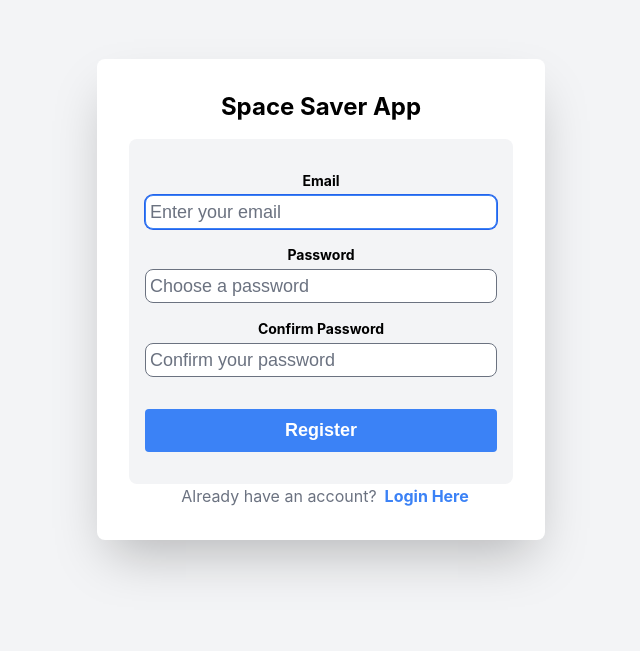
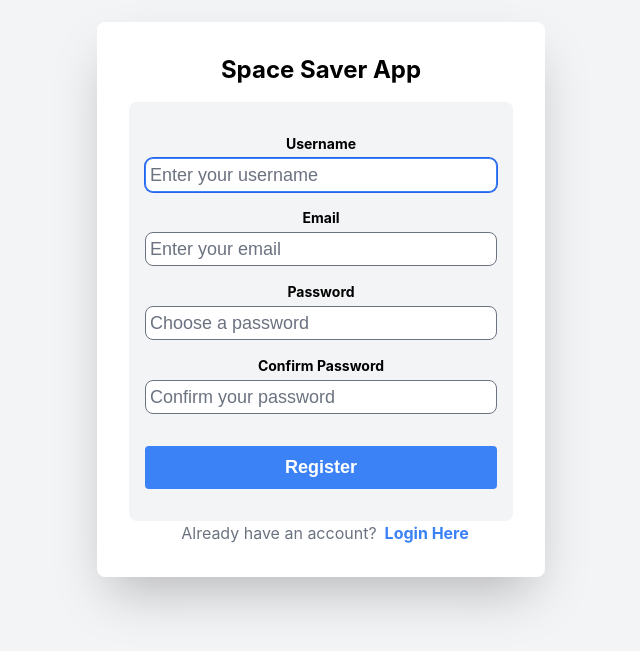
Before and after one commit to CodeDay-Labs-RNZ/Space-saver, a React (Create React App) app in the folder frontend/: page /registration in a window 1280 px wide. Shown: the part 101-752 px from the top of the page, without its empty margins (319-959 px from the left). Built offline with nearby package versions, Linux system fonts and the light colour scheme.

Commit message:
register/login page refactor

```diff
--- a/frontend/src/pages/Registration.tsx
+++ b/frontend/src/pages/Registration.tsx
@@ -8,17 +8,22 @@ const styles = require('../styles/Register.css');
 /* PWD_REGEX, requires one lower/upper case letter, one digit and one special character and can be anywhere from 5-24 chars in length */
 const USER_REGEX = /^[A-z][A-z0-9-_]{3,23}$/;
 const EMAIL_REGEX = /^[a-zA-Z0-9._%+-]+@[a-zA-Z0-9.-]+\.[a-zA-Z]{2,}$/;
-const PWD_REGEX = /^(?=.*[a-z])(?=.*[A-Z])(?=.*[0-9])(?=.*[!@#$%]).{8,24}$/;
+const PWD_REGEX = /^(?=.*[a-z])(?=.*[A-Z])(?=.*[0-9]).{4,24}$/;
 
 
 const Register: React.FC = () => {
   /* useRef is for user input,
   errRef is for error msgs putting focus on it for screen reader */
+  const userInputRef = useRef<HTMLInputElement | null>(null);
   const emailInputRef = useRef<HTMLInputElement | null>(null);
   const errRef = useRef<HTMLInputElement | null>(null);
 
-  /* validName/validPwd/validPwdMatch is tied to whether a name/password/passwordMatch validates or not,
-    userFocus/pwdFocus/matchFocus is whether we have focus on input field or not  */
+  /* validUserName/validPwd/validPwdMatch is tied to whether a name/password/passwordMatch validates or not,
+    userFocus/pwdFocus/matchPwdFocus is whether we have focus on input field or not  */
+  const [username, setUserName] = useState<string>('');
+  const [validUserName, setValidUserName] = useState<boolean>(false);
+  const [userFocus, setUserFocus] = useState<boolean>(false);
+
   const [email, setEmail] = useState<string>('');
   const [validEmail, setValidEmail] = useState<Boolean>(false);
   const [emailFocus, setEmailFocus] = useState<Boolean>(false);
@@ -27,20 +32,31 @@ const Register: React.FC = () => {
   const [validPwd, setValidPwd] = useState<Boolean>(false);
   const [pwdFocus, setPwdFocus] = useState<Boolean>(false);
 
-  const [matchPassword, setMatchPassword] = useState<string>('');
+  const [matchPwd, setMatchPwd] = useState<string>('');
   const [validPwdMatch, setValidPwdMatch] = useState<Boolean>(false);
-  const [matchFocus, setMatchFocus] = useState<Boolean>(false);
+  const [matchPwdFocus, setMatchPwdFocus] = useState<Boolean>(false);
 
   /* handling state for error msg and if form has successfully submitted or not */
   const [errMsg, setErrMsg] = useState<string>('');
   const [success, setSuccess] = useState<Boolean>(false);
 
 
-  /* */
   useEffect(() => {
     /* first time useEffect is called, focus is on user input when component loads */
     emailInputRef.current?.focus();
   }, []);
+
+  useEffect(() => {
+    /* focus on username input when component loads */
+    userInputRef.current?.focus();
+  }, []);
+
+
+  /* validation, on name change check if valid */
+  useEffect(() => {
+    const result = USER_REGEX.test(username);
+    setValidUserName(result);
+  }, [username]);
 
   /* useEffect is applied to user name to validate user name. Every time name changes, it'll check validation of that field */
   useEffect(() => {
@@ -51,7 +67,6 @@ const Register: React.FC = () => {
     setValidEmail(result);
   }, [email]);
 
-
   useEffect(() => {
     const result = PWD_REGEX.test(password);
     console.log(result);
@@ -59,15 +74,14 @@ const Register: React.FC = () => {
     /* confirming password to match password state and checking if true/false */
     /* anytime result/match changes, validPwdMatch will check if field has changed */
     setValidPwd(result);
-    const match = password === matchPassword;
+    const match = password === matchPwd;
     setValidPwdMatch(match);
-  }, [password, matchPassword]);
-
+  }, [password, matchPwd]);
 
   useEffect(() => {
     setErrMsg('');
     /* anytime user changes one of three states, error msg will clear out */
-  }, [email, password, matchPassword]);
+  }, [username, email, password, matchPwd]);
 
 
   const handleSubmit = async (e: React.FormEvent<HTMLFormElement>) => {
@@ -76,13 +90,14 @@ const Register: React.FC = () => {
     /* this is where you'd make a fetch/axios call to register the user and get the response back to log it */
 
     /* **temporary** extra validation for user and password states in cases where button is enabled */
-    const v1 = EMAIL_REGEX.test(email);
-    const v2 = PWD_REGEX.test(password);
-    if (!v1 || !v2) {
+    const v1 = USER_REGEX.test(username);
+    const v2 = EMAIL_REGEX.test(email);
+    const v3 = PWD_REGEX.test(password);
+    if (!v1 || !v2 || !v3) {
       setErrMsg("Invalid Entry");
       return;
     }
-    console.log("email: " + email, "password: " + password);
+    console.log("username: " + username, "email: " + email, "password: " + password);
     setSuccess(true);
 
   }
@@ -102,6 +117,36 @@ const Register: React.FC = () => {
           ) : (
             <form className="bg-gray-100 p-4 rounded-lg" onSubmit={handleSubmit}>
               <p ref={errRef} className={errMsg ? "errorMsg" : "offscreen"} aria-live="assertive">{errMsg}</p>
+
+              <div className="mb-4">
+                <label htmlFor="username" className="block font-bold text-sm mb-1">
+                  Username{" "}
+                  <span className={validUserName ? "valid" : "hidden"}>
+                    <FontAwesomeIcon icon={faCheck} />
+                  </span>
+                  <span className={validUserName || !username ? "hidden" : "invalid"}>
+                    <FontAwesomeIcon icon={faTimes} />
+                  </span>
+                </label>
+                <input
+                  className="w-full px-4 py-2 border rounded focus:outline-none focus:border-blue-500"
+                  type="text"
+                  id="username"
+                  placeholder="Enter your username"
+                  autoComplete='off'
+                  ref={userInputRef}
+                  onChange={(e) => setUserName(e.target.value)}
+                  required
+                  aria-invalid={validUserName ? 'false' : 'true'}
+                  aria-describedby='uidnote'
+                  onFocus={() => setUserFocus(true)}
+                  onBlur={() => setUserFocus(false)}
+                />
+                 <p id='uidnote' className={userFocus && username && !validUserName ? "instructions" : "offscreen"}>
+                    <FontAwesomeIcon icon={faInfoCircle} />
+                    Username required <br />
+                </p>
+              </div>
 
               <div className="mb-4">
                 <label htmlFor="email" className="block font-bold text-sm mb-1">
@@ -157,24 +202,26 @@ const Register: React.FC = () => {
                 />
                 <p id='pwdnote' className={pwdFocus && !validPwd ? "instructions" : "offscreen"}>
                   <FontAwesomeIcon icon={faInfoCircle} />
-                  8 to 24 characters. <br />
-                  Must include uppercase and lowercase letters, a number and a special character.<br />
-                  Allowed special characters:
+                  4 to 24 characters <br />
+                  Must include uppercase and lowercase letters <br />
+                  Must include numbers <br />
+                  {/* Allowed special characters:
+                  // for spcial characters
                   <span aria-label="exclamation mark">!</span>
                   <span aria-label="at symbol">@</span>
                   <span aria-label="hashtag">#</span>
                   <span aria-label="dollar sign">$</span>
-                  <span aria-label="percent">%</span>
+                  <span aria-label="percent">%</span>  */}
                 </p>
               </div>
 
               <div className="mb-4">
                 <label htmlFor="confirmPassword" className="block font-bold text-sm mb-1">
                   Confirm Password{" "}
-                  <span className={validPwdMatch && matchPassword ? "valid" : "hidden"}>
+                  <span className={validPwdMatch && matchPwd ? "valid" : "hidden"}>
                     <FontAwesomeIcon icon={faCheck} />
                   </span>
-                  <span className={validPwdMatch || !matchPassword ? "hidden" : "invalid"}>
+                  <span className={validPwdMatch || !matchPwd ? "hidden" : "invalid"}>
                     <FontAwesomeIcon icon={faTimes} />
                   </span>
                 </label>
@@ -183,14 +230,14 @@ const Register: React.FC = () => {
                   id="confirmPassword"
                   placeholder="Confirm your password"
                   className="w-full px-4 py-2 border rounded focus:outline-none focus:border-blue-500"
-                  onChange={(e) => setMatchPassword(e.target.value)}
+                  onChange={(e) => setMatchPwd(e.target.value)}
                   required
                   aria-invalid={validPwdMatch ? 'false' : 'true'}
                   aria-describedby='confirmnote'
-                  onFocus={() => setMatchFocus(true)}
-                  onBlur={() => setMatchFocus(false)}
+                  onFocus={() => setMatchPwdFocus(true)}
+                  onBlur={() => setMatchPwdFocus(false)}
                 />
-                <p id='confirmnote' className={matchFocus && !validPwdMatch ? "instructions" : "offscreen"}>
+                <p id='confirmnote' className={matchPwdFocus && !validPwdMatch ? "instructions" : "offscreen"}>
                   <FontAwesomeIcon icon={faInfoCircle} />
                   Must match the first password input field.
                 </p>
--- a/frontend/src/pages/login.tsx
+++ b/frontend/src/pages/login.tsx
@@ -24,6 +24,7 @@ const Login: React.FC = () => {
     e.preventDefault();
 
 
+    /* fetch call to backend to login (ask questions about tokens) */
     setUserEmail('');
     setPassword('');
     setSuccess(true);
```
